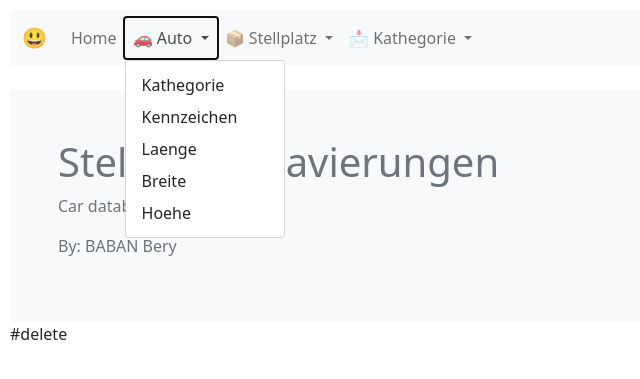
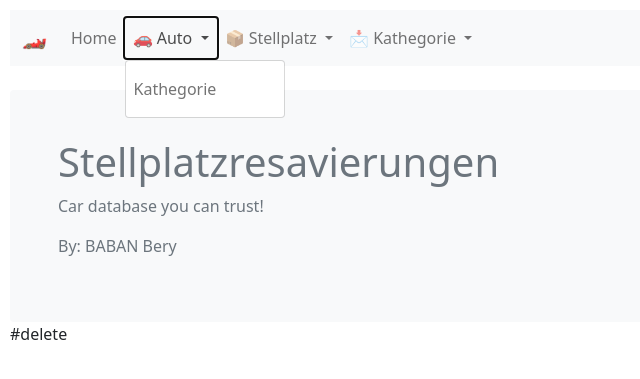
Before and after one commit to SPL21GL/BB_INFI-Project-21, a Flask app: page / in a window 1280 px wide, after a click on "🚗 Auto". Shown: the top 379 px of the page, without its empty margins (0-640 px from the left). Run offline with Flask 2, Linux system fonts and the light colour scheme; some libraries are stand-ins or nearby versions.

Commit message:
html correction

```diff
--- a/templates/base.html
+++ b/templates/base.html
@@ -19,7 +19,7 @@
 
   <nav class="navbar navbar-expand-lg navbar-light bg-light">
     <div class="container-fluid">
-      <a class="navbar-brand" href="#">😃</a>
+      <a class="navbar-brand" href="#">🏎️</a>
       <button class="navbar-toggler" type="button" data-bs-toggle="collapse" data-bs-target="#navbarNavAltMarkup"
         aria-controls="navbarNavAltMarkup" aria-expanded="false" aria-label="Toggle navigation">
         <span class="navbar-toggler-icon"></span>
@@ -36,13 +36,14 @@
               🚗 Auto
             </a>
             <ul class="dropdown-menu" aria-labelledby="navbarDropdownMenuLink">
-              <li><a class="dropdown-item" href="/products">Kathegorie</a></li>
-              <li><a class="dropdown-item" href="/products/add">Kennzeichen</a></li>
-              <li><a class="dropdown-item" href="/products/add">Laenge</a></li>
-              <li><a class="dropdown-item" href="/products/add">Breite</a></li>
-              <li><a class="dropdown-item" href="/products/add">Hoehe</a></li>
+              <li><a class="nav-link" href="/products">Kathegorie</a></li>
             </ul>
           </li>
+
+
+
+
+
 
           <li class="nav-item dropdown">
             <a class="nav-link dropdown-toggle" href="/products" id="navbarDropdownMenuLink" role="button"
```
Also changed, not shown: templates/stellplatz/stellplatz.html (+29 -0 lines).
